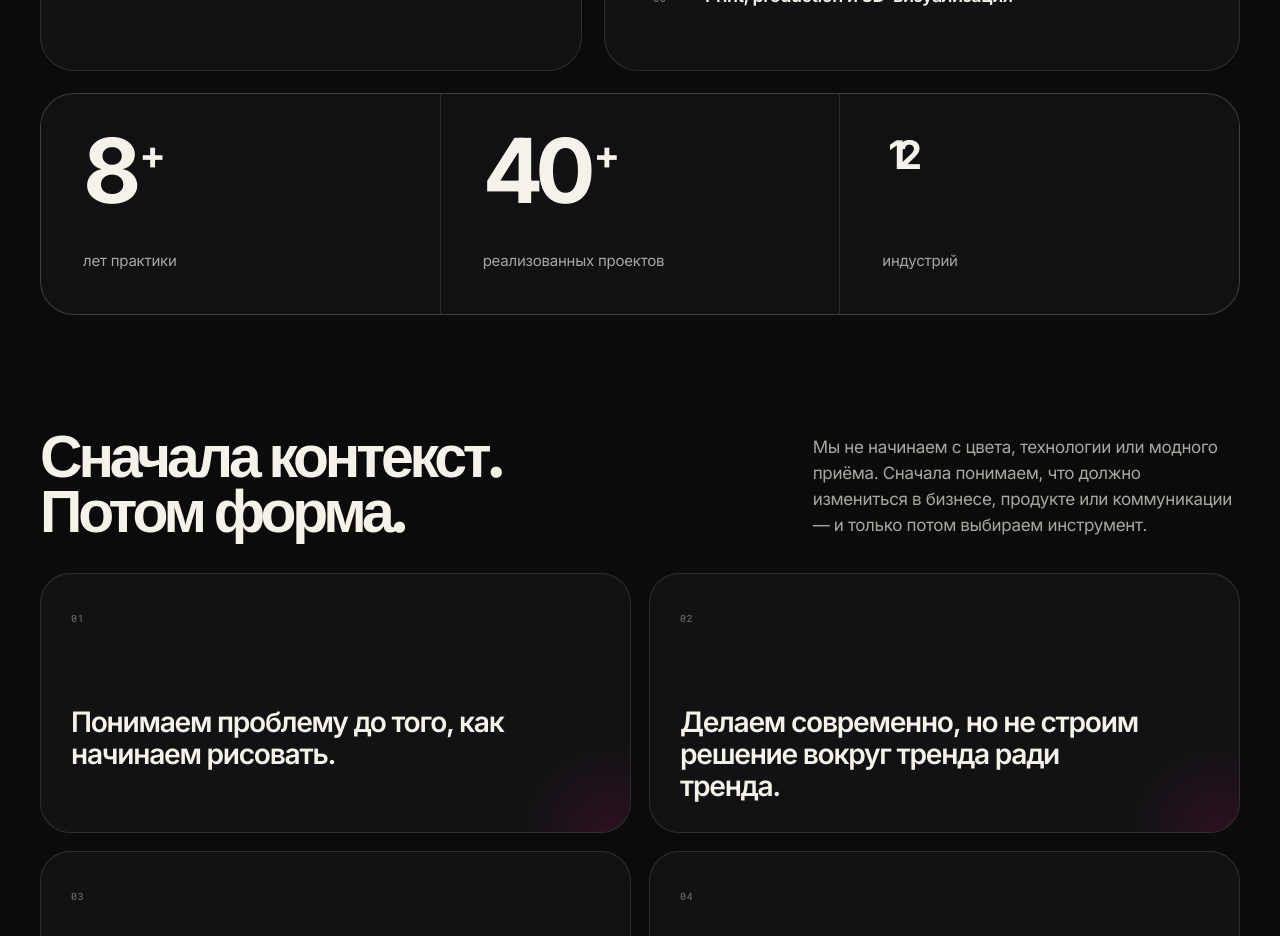
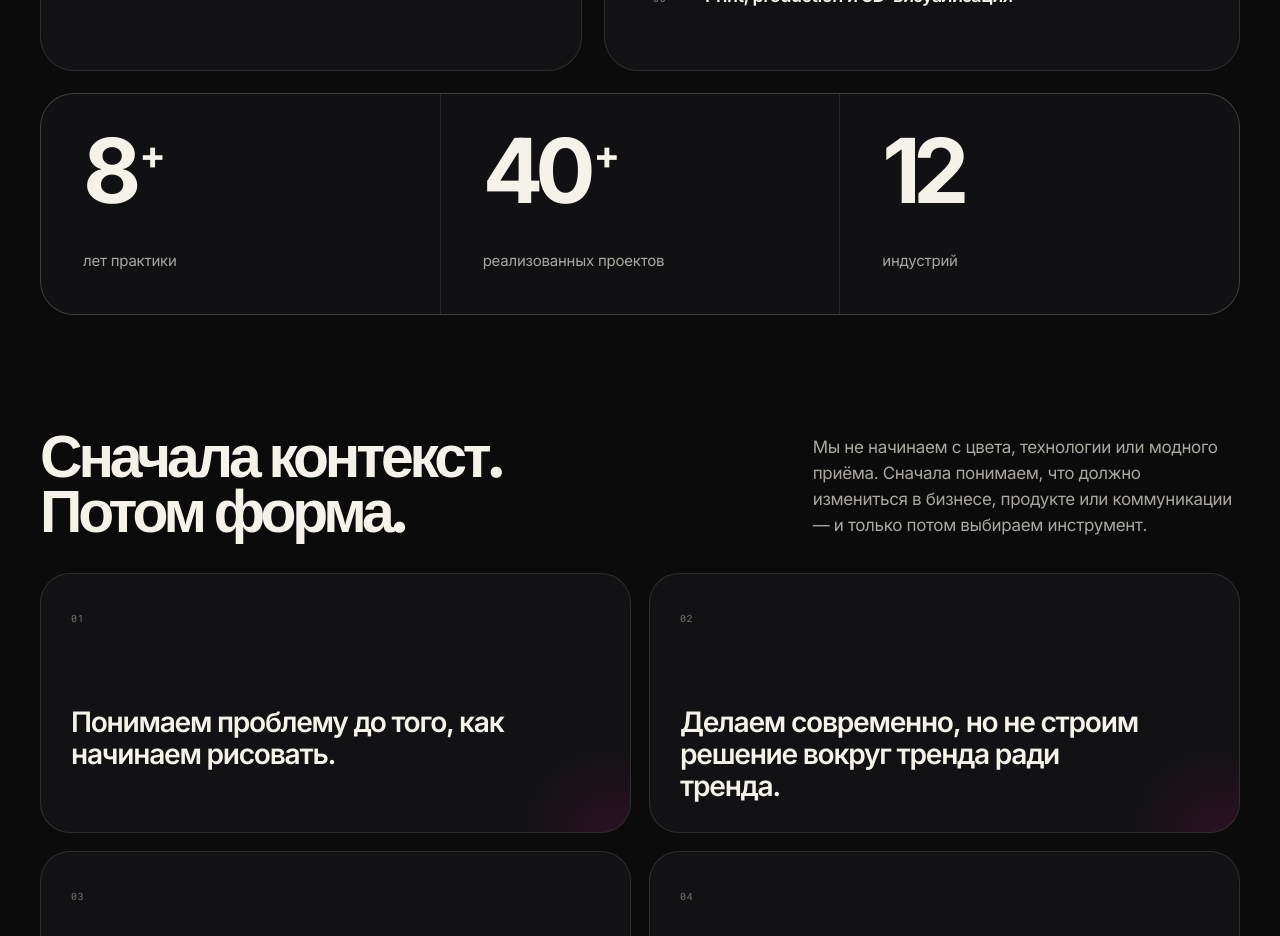
Before and after one commit to AlexMadibaev/MadibaevStudio, a Next.js app in the folder mgs-next/: page /about in a window 1280 px wide. Shown: the part 1120-2056 px from the top of the page. Built offline with nearby package versions, Linux system fonts and the light colour scheme; no server answers.

Commit message:
Fix About stat suffix rendering

```diff
--- a/mgs-next/components/mgs-about-page.tsx
+++ b/mgs-next/components/mgs-about-page.tsx
@@ -161,7 +161,7 @@ function CountUp({ value, suffix, label }: { value: number; suffix: string; labe
 
   return (
     <article className={styles.stat} ref={ref}>
-      <strong aria-label={`${value}${suffix}`}><span aria-hidden="true">{display}</span>{suffix ? <span aria-hidden="true">{suffix}</span> : null}</strong>
+      <strong aria-label={`${value}${suffix}`}>{display}{suffix ? <span aria-hidden="true">{suffix}</span> : null}</strong>
       <p>{label}</p>
     </article>
   );
```
